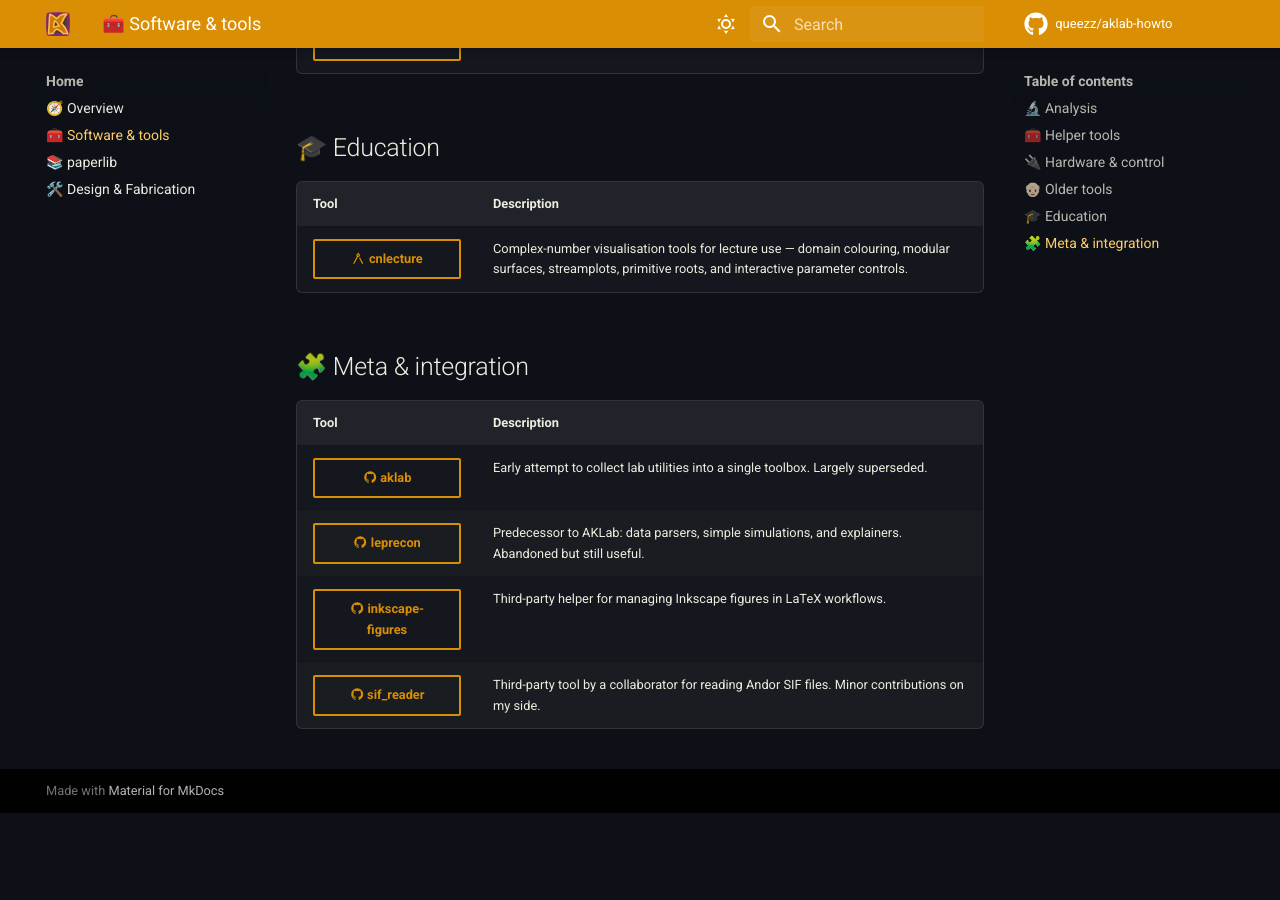
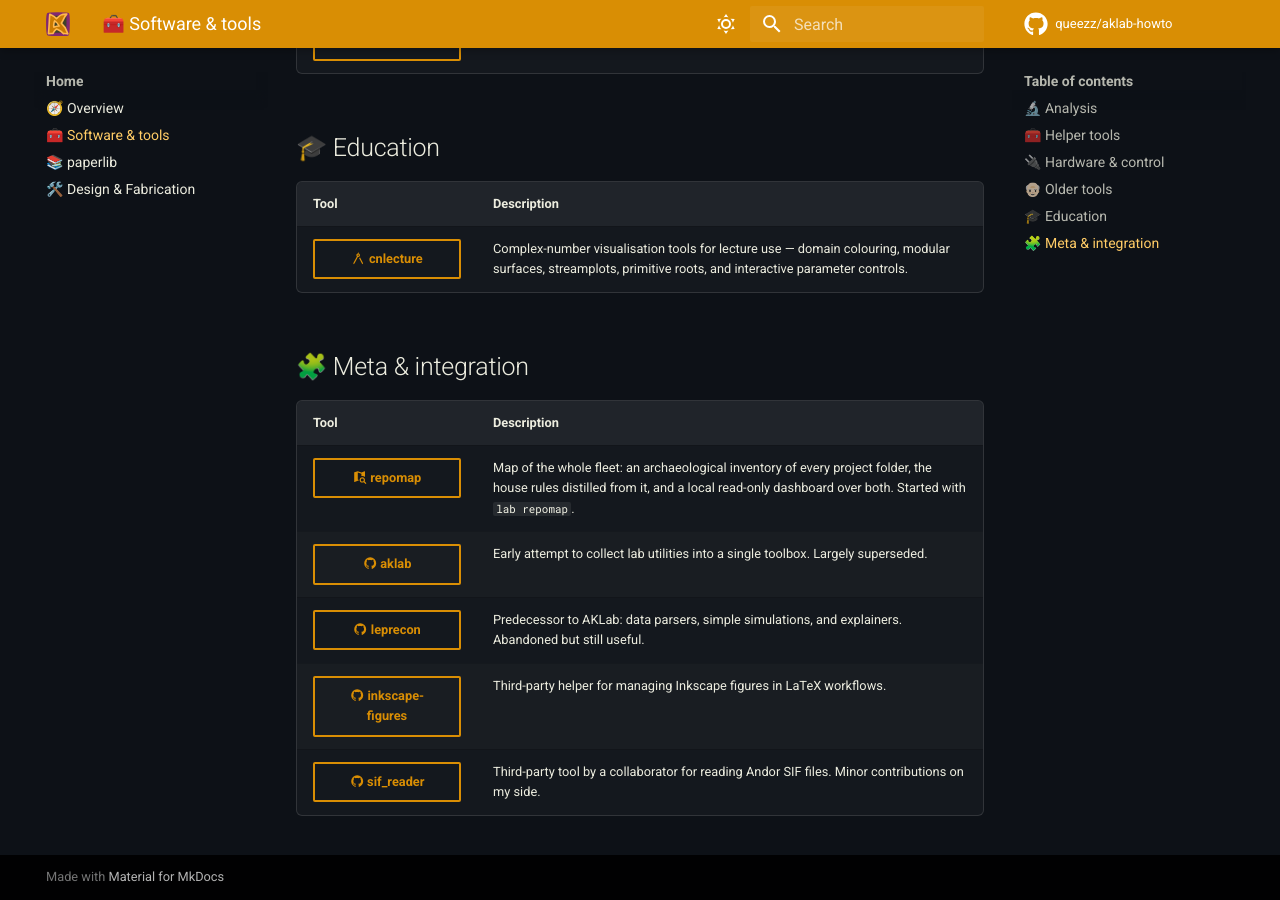
Before and after one commit to queezz/aklab-howto, an MkDocs documentation site: the page built from docs/other-tools.md, in a window 1280 px wide and 900 px high, scrolled down 2495 px. Built offline with MkDocs 1.6.1 and Material for MkDocs 9.7.7, drawn with Linux system fonts in a browser that asks for light colours; comment, search, counter and statistics services are not loaded; before the commit the page ends 3308 px from its top, so only the background shows below that.

Commit message:
Add repomap repo entry
repomap is the fleet's own map: the archaeology of every project folder, the
house rules distilled from it, and a local dashboard that serves both. It
belongs in Meta & integration beside aklab, the ancestor it inventories.

agent: claude opus 5

```diff
--- a/docs/other-tools.md
+++ b/docs/other-tools.md
@@ -60,6 +60,7 @@
 
 | Tool | Description |
 | :--- | :--- |
+| [:material-map-search: repomap](https://github.com/queezz/repomap){ .md-button .md-button--small target=_blank } | Map of the whole fleet: an archaeological inventory of every project folder, the house rules distilled from it, and a local read-only dashboard over both. Started with `lab repomap`. |
 | [:material-github: aklab](https://github.com/queezz/aklab){ .md-button .md-button--small target=_blank } | Early attempt to collect lab utilities into a single toolbox. Largely superseded. |
 | [:material-github: leprecon](https://github.com/queezz/leprecon){ .md-button .md-button--small target=_blank } | Predecessor to AKLab: data parsers, simple simulations, and explainers. Abandoned but still useful. |
 | [:material-github: inkscape-figures](https://github.com/queezz/inkscape-figures){ .md-button .md-button--small target=_blank } | Third-party helper for managing Inkscape figures in LaTeX workflows. |
```
